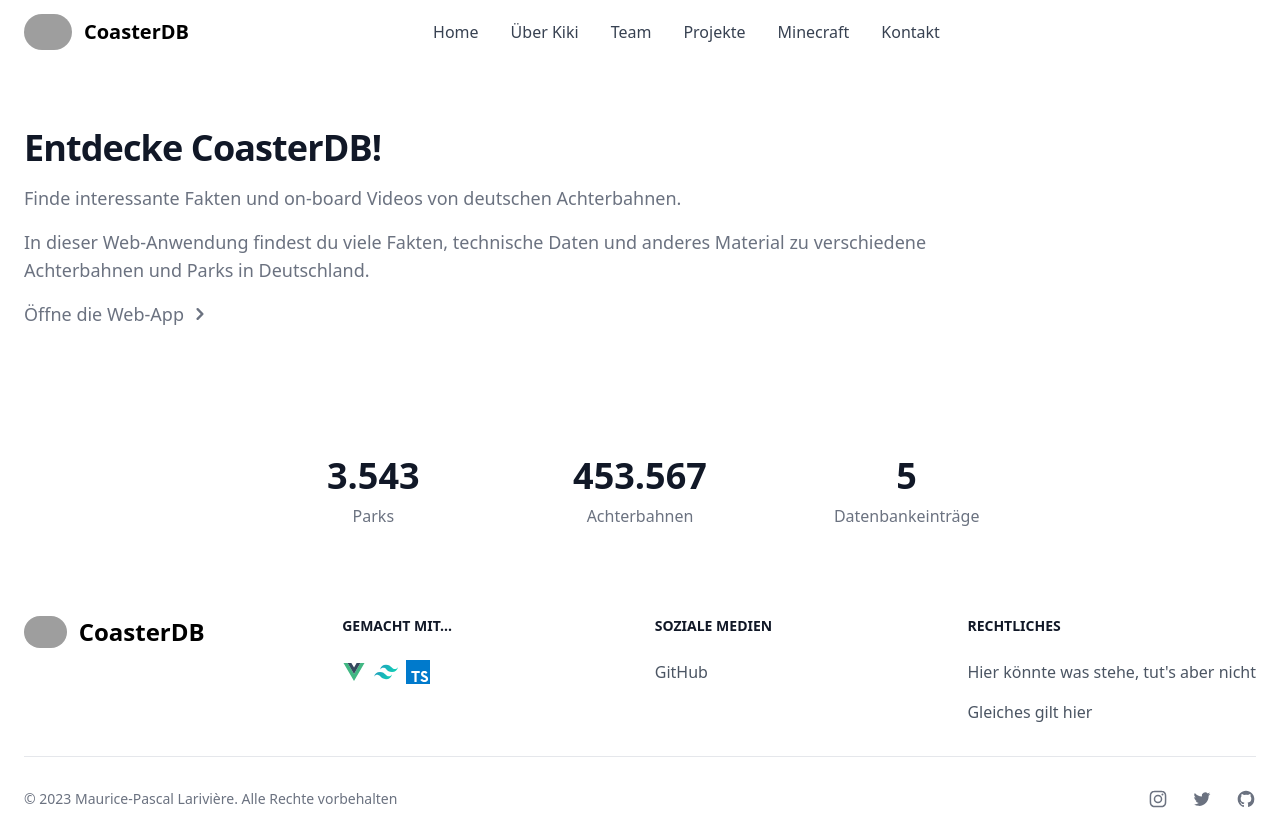
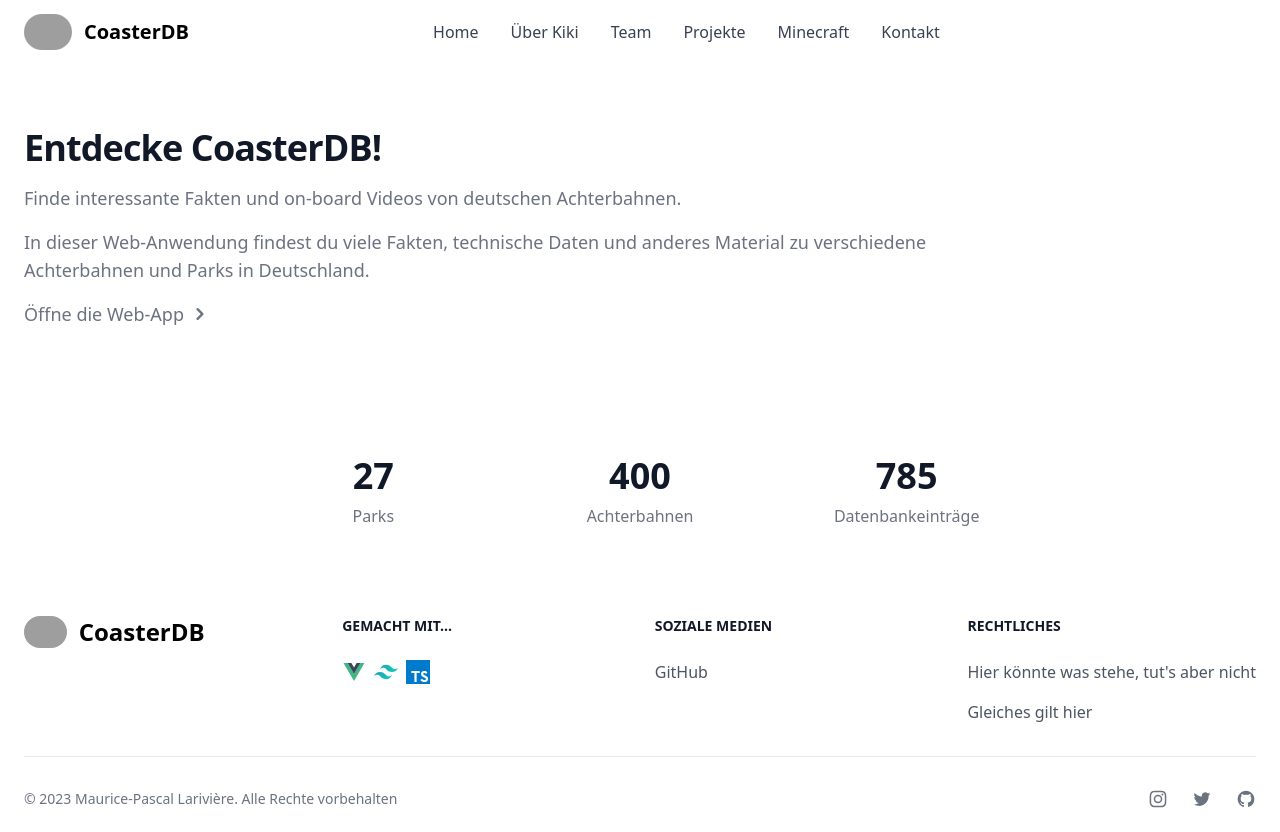
Before and after one commit to MiauRizius/CoasterDB, a Vue app: page / in a window 1280 px wide. Built offline with nearby package versions, Linux system fonts and the light colour scheme; grey boxes are pictures that could not be loaded.

Commit message:
Added some .github-Files

```diff
--- a/src/views/Home.vue
+++ b/src/views/Home.vue
@@ -36,15 +36,15 @@ console.log('%c Wenn du nicht 100% weißt, was du tust, schließe dieses Fenster
                 <div class="max-w-screen-xl px-4 py-8 mx-auto text-center lg:py-16 lg:px-6">
                     <dl class="grid max-w-screen-md gap-8 mx-auto text-gray-900 sm:grid-cols-3 dark:text-white">
                         <div class="flex flex-col items-center justify-center">
-                            <dt class="mb-2 text-3xl md:text-4xl font-extrabold">3.543</dt>
+                            <dt class="mb-2 text-3xl md:text-4xl font-extrabold">27</dt>
                             <dd class="font-light text-gray-500 dark:text-gray-400">Parks</dd>
                         </div>
                         <div class="flex flex-col items-center justify-center">
-                            <dt class="mb-2 text-3xl md:text-4xl font-extrabold">453.567</dt>
+                            <dt class="mb-2 text-3xl md:text-4xl font-extrabold">400</dt>
                             <dd class="font-light text-gray-500 dark:text-gray-400">Achterbahnen</dd>
                         </div>
                         <div class="flex flex-col items-center justify-center">
-                            <dt class="mb-2 text-3xl md:text-4xl font-extrabold">5</dt>
+                            <dt class="mb-2 text-3xl md:text-4xl font-extrabold">785</dt>
                             <dd class="font-light text-gray-500 dark:text-gray-400">Datenbankeinträge</dd>
                         </div>
                     </dl>
```
